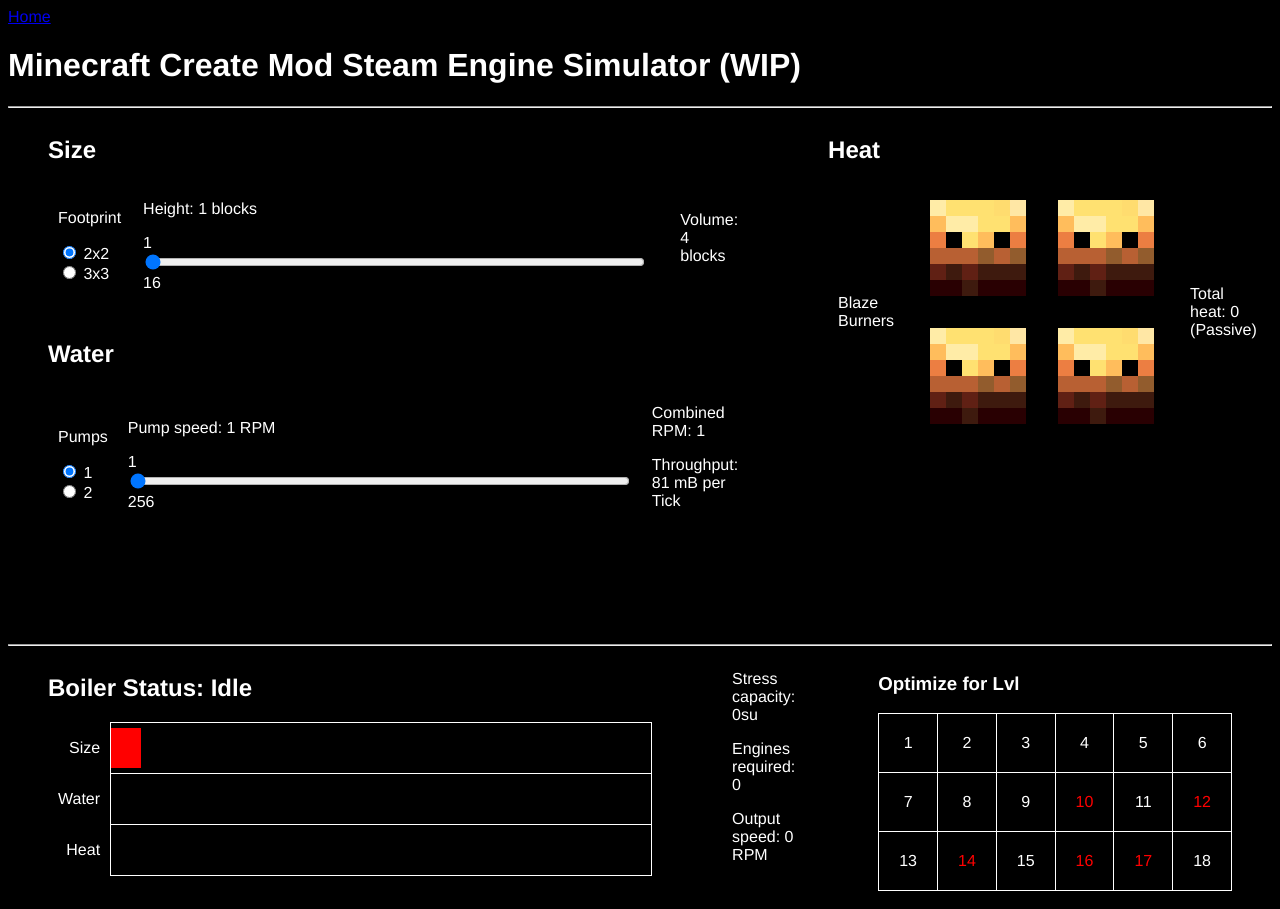
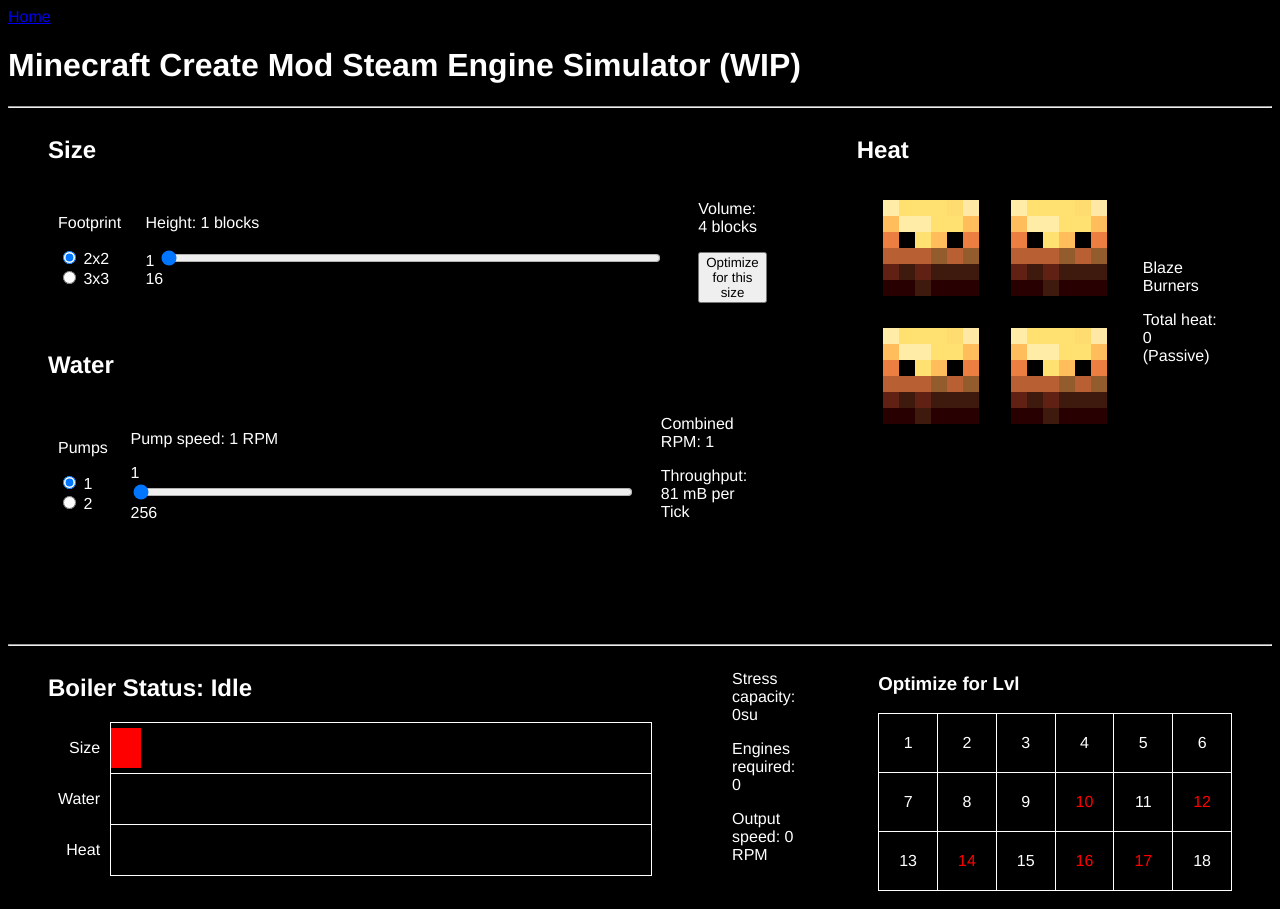
Before and after one commit to idculver27/idculver.net, a PHP site: page /steamengine.html in a window 1280 px wide. Run offline with PHP 8.4, Linux system fonts and the light colour scheme.

Commit message:
framework for optimizeForSize

```diff
--- a/src/steamengine.js
+++ b/src/steamengine.js
@@ -8,7 +8,10 @@ window.addEventListener("DOMContentLoaded", () => {
         });
     });
 
-    // TODO: add optimize for size button
+    optimizeForSizeButton.addEventListener("click", () => {
+        optimizeforSize();
+        update();
+    })
 
     let blazes = document.getElementsByClassName("blaze");
     Array.from(blazes).forEach(blaze => {
@@ -200,6 +203,10 @@ function incrementBlaze(blaze) {
     }
 }
 
+function optimizeForSize() {
+    // TODO
+}
+
 function clampLvl(lvl) {
     if(lvl > 18) {
         return 18;
--- a/steamengine.html
+++ b/steamengine.html
@@ -31,6 +31,7 @@
                         </td>
                         <td>
                             <p id="volumeDisplay">Volume: 0 blocks</p>
+                            <button type="button" id="optimizeForSizeButton">Optimize for this size</button>
                         </td>
                     </tr>
                 </table>
@@ -61,9 +62,6 @@
                 <table>
                     <tr>
                         <td>
-                            <p>Blaze Burners</p>
-                        </td>
-                        <td>
                             <table>
                                 <tr>
                                     <td class="blaze" title="0"><img src="images/blaze0.png"></td>
@@ -83,6 +81,7 @@
                             </table>
                         </td>
                         <td>
+                            <p>Blaze Burners</p>
                             <p id="heatDisplay">Total heat: 0</p>
                         </td>
                     </tr>
--- a/styles/steamengine.css
+++ b/styles/steamengine.css
@@ -7,7 +7,6 @@ tr,th,td {
     /*border: 1px solid white;*/
     padding: 10px;
     padding-top: 0px;
-
 }
 table {
     border-collapse: collapse;
@@ -17,6 +16,9 @@ img {
 }
 svg {
     display: block;
+}
+button {
+    font-family: inherit;
 }
 .rangeSlider {
     width: 500px;
```
